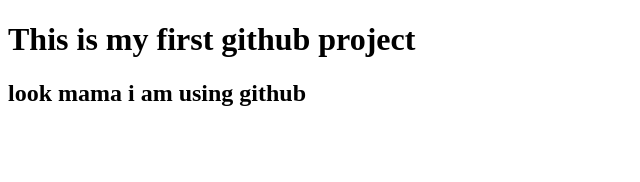
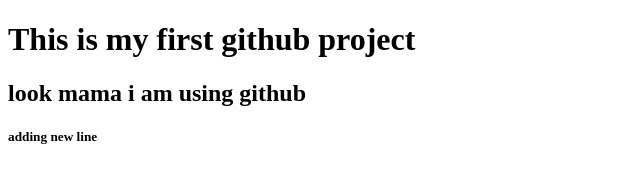
Before and after one commit to nahidislam75/my-first-webside, a plain HTML site: page index.html in a window 1280 px wide. Shown: the full height of the page, 0-640 px from the left. Drawn offline with Linux system fonts and the light colour scheme.

Commit message:
new line

```diff
--- a/index.html
+++ b/index.html
@@ -8,5 +8,6 @@
 <body>
     <h1>This is my first github project</h1>
     <h2>look mama i am using github</h2>
+    <h5>adding new line</h5>
 </body>
 </html>
```
